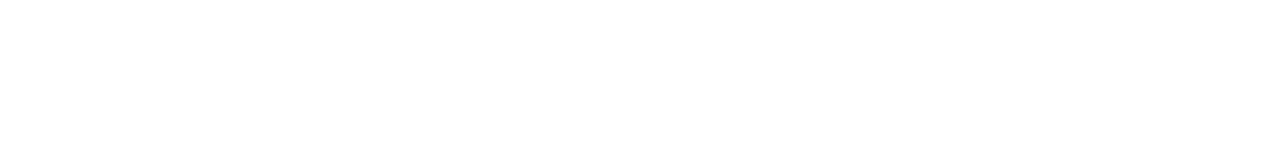
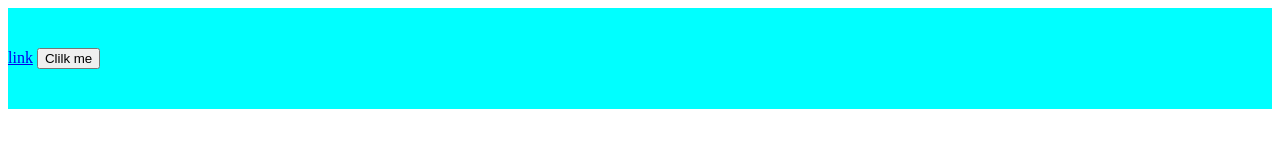
Before and after one commit to flashforward55/team-75, a plain HTML site: page index.html in a window 1280 px wide. Drawn offline with Linux system fonts and the light colour scheme.

Commit message:
add header

```diff
--- a/css/styles.css
+++ b/css/styles.css
@@ -0,0 +1,4 @@
+.header {
+    background-color: aqua;
+    padding: 40px 0;
+}
--- a/index.html
+++ b/index.html
@@ -1,16 +1,15 @@
 <!DOCTYPE html>
 <html lang="en">
-
-<head>
-  <meta charset="UTF-8">
-  <meta http-equiv="X-UA-Compatible" content="IE=edge">
-  <meta name="viewport" content="width=device-width, initial-scale=1.0">
-  <title>Document</title>
-  <link rel="stylesheet" href="./css/styles.css">
-</head>
-
-<body>
-
-</body>
-
+  <head>
+    <meta charset="UTF-8" />
+    <meta http-equiv="X-UA-Compatible" content="IE=edge" />
+    <meta name="viewport" content="width=device-width, initial-scale=1.0" />
+    <title>Document</title>
+    <link rel="stylesheet" href="./css/styles.css" />
+  </head>
+  <header class="header">
+    <a href="#">link</a>
+    <button>Clilk me</button>
+  </header>
+  <body></body>
 </html>
```
